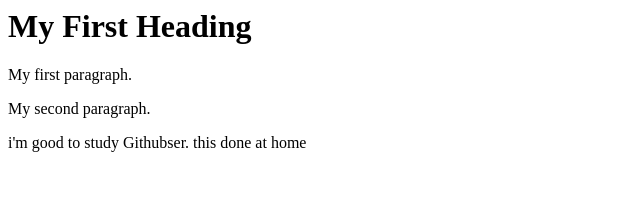
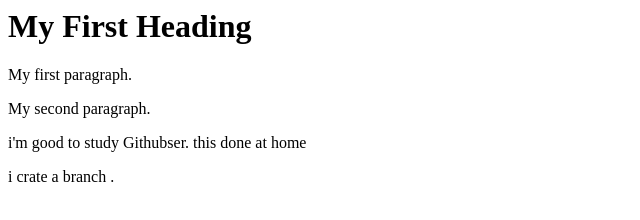
Before and after one commit to NzArchen/Test02, a plain HTML site: page index.html in a window 1280 px wide. Shown: the whole page, without its empty margins (0-640 px from the left). Drawn offline with Linux system fonts and the light colour scheme.

Commit message:
add branch

```diff
--- a/index.html
+++ b/index.html
@@ -7,5 +7,7 @@
 
 <p>My second paragraph.</p>
 <p>i'm good to study Githubser. this done at home </p>
+<p>i crate a branch .</p>
+
 </body>
 </html>
```
